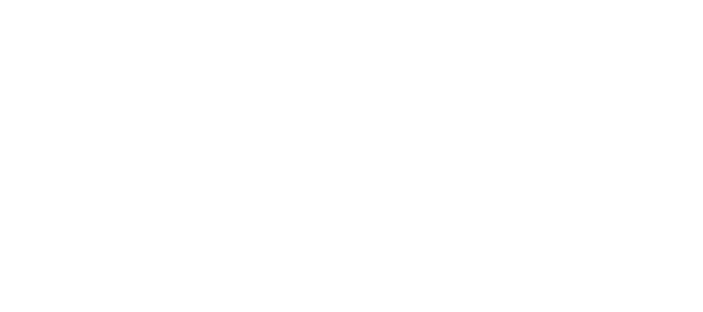
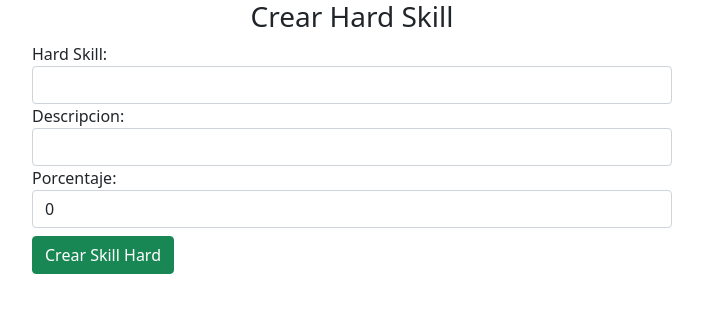
Before and after one commit to sosarodrigox/portfolioweb_dinamico, an Angular app: page /crear-hardskill in a window 1280 px wide. Before the commit this address led to /. Shown: the top 312 px of the page, without its empty margins (288-991 px from the left). Built offline with nearby package versions, Linux system fonts and the light colour scheme.

Commit message:
funciona crear nuevos hard skill

```diff
--- a/src/app/app-routing.module.ts
+++ b/src/app/app-routing.module.ts
@@ -3,6 +3,7 @@
 import { CrearCarreraComponent } from './componentes/crear-carrera/crear-carrera.component';
 import { CrearCursoComponent } from './componentes/crear-curso/crear-curso.component';
 import { CrearExperienciaComponent } from './componentes/crear-experiencia/crear-experiencia.component';
+import { CrearHardskillComponent } from './componentes/crear-hardskill/crear-hardskill.component';
 import { HomeComponent } from './componentes/home/home.component';
 import { LoginComponent } from './componentes/login/login.component';
 
@@ -12,7 +13,8 @@
   {path:'login', component:LoginComponent},
   {path:'crear-experiencia', component:CrearExperienciaComponent},
   {path:'crear-carrera', component:CrearCarreraComponent},
-  {path:'crear-curso', component:CrearCursoComponent}
+  {path:'crear-curso', component:CrearCursoComponent},
+  {path:'crear-hardskill', component:CrearHardskillComponent}
 
 ];
 
--- a/src/app/app.module.ts
+++ b/src/app/app.module.ts
@@ -20,6 +20,7 @@
 import { FormsModule } from '@angular/forms';
 import { CrearCarreraComponent } from './componentes/crear-carrera/crear-carrera.component';
 import { CrearCursoComponent } from './componentes/crear-curso/crear-curso.component';
+import { CrearHardskillComponent } from './componentes/crear-hardskill/crear-hardskill.component';
 
 @NgModule({
   declarations: [
@@ -38,7 +39,8 @@
     LoginComponent,
     CrearExperienciaComponent,
     CrearCarreraComponent,
-    CrearCursoComponent
+    CrearCursoComponent,
+    CrearHardskillComponent
   ],
   imports: [
     BrowserModule,
--- /dev/null
+++ b/src/app/componentes/crear-hardskill/crear-hardskill.component.html
@@ -0,0 +1,35 @@
+<div class="col-md-6 offset-md-3">
+    <h3 class="text-center">Crear Hard Skill</h3>
+    <form (ngSubmit)="onSubmit()">
+        <div class="form-group">
+            <label>Hard Skill: </label>
+            <input type="text"
+            class="form-control"
+            id="hardskill"
+            [(ngModel)]="skillHard.skill"
+            name="hardskill"
+            >
+        </div>
+        <div class="form-group">
+            <label>Descripcion: </label>
+            <input type="text"
+            class="form-control"
+            id="descripcion"
+            [(ngModel)]="skillHard.descripcion"
+            name="descripcion"
+            >
+        </div>
+        <div class="form-group">
+            <label>Porcentaje: </label>
+            <input type="number"
+            class="form-control"
+            id="porcentaje"
+            [(ngModel)]="skillHard.porcentaje"
+            name="porcentaje"
+            >
+        </div>
+        <div>
+            <button class="btn btn-success mt-2">Crear Skill Hard</button>
+        </div>
+    </form>
+</div>
--- /dev/null
+++ b/src/app/componentes/crear-hardskill/crear-hardskill.component.ts
@@ -0,0 +1,35 @@
+import { Component, OnInit } from '@angular/core';
+import { Router } from '@angular/router';
+import { skill_hard } from 'src/app/model/skill_hard.model';
+import { HardskillService } from 'src/app/servicios/hardskill.service';
+
+@Component({
+  selector: 'app-crear-hardskill',
+  templateUrl: './crear-hardskill.component.html',
+  styleUrls: ['./crear-hardskill.component.css']
+})
+export class CrearHardskillComponent implements OnInit {
+
+  skillHard: skill_hard = new skill_hard("","",0)
+
+  constructor(private hardSkillService:HardskillService, private router:Router) { }
+
+  ngOnInit(): void {
+  }
+
+  crearHardSkill(){
+    this.hardSkillService.crearHardSkill(this.skillHard).subscribe(dato =>{
+      console.log(dato);
+      this.volverPortfolio();
+    });
+  }
+
+  volverPortfolio(){
+    this.router.navigate(['/portfolio']);
+  }
+
+  onSubmit(){
+    this.crearHardSkill();
+  }
+
+}
--- a/src/app/componentes/experience/experience.component.ts
+++ b/src/app/componentes/experience/experience.component.ts
@@ -10,8 +10,6 @@
   styleUrls: ['./experience.component.css']
 })
 export class ExperienceComponent implements OnInit {
-
-  //experiencia: experiencia = new experiencia("","","","","","");
 
   experiencia:any;
 
--- a/src/app/componentes/skillh/skillh.component.html
+++ b/src/app/componentes/skillh/skillh.component.html
@@ -10,7 +10,7 @@
           <h3>Hard Skills</h3>
         </div>
         <div class="col-4 d-flex justify-content-end">
-            <button type="button" class="btn btn-outline-light">Agregar Skill<i class="fa-solid fa-circle-plus fa-lg ms-2"></i></button>
+            <button type="button" class="btn btn-outline-light" (click)="crearHardSkill()">Agregar Skill<i class="fa-solid fa-circle-plus fa-lg ms-2"></i></button>
         </div>
       </div>
       <div class="card mb-2" *ngFor="let skill_hard of skillHard">
--- a/src/app/componentes/skillh/skillh.component.ts
+++ b/src/app/componentes/skillh/skillh.component.ts
@@ -1,4 +1,5 @@
 import { Component, OnInit } from '@angular/core';
+import { Router } from '@angular/router';
 import { HardskillService } from 'src/app/servicios/hardskill.service';
 import { PortfolioService } from 'src/app/servicios/portfolio.service';
 
@@ -11,10 +12,14 @@
 
   skillHard: any;
 
-  constructor(private skillHardService:HardskillService){}
+  constructor(private skillHardService:HardskillService, private router:Router){}
 
   ngOnInit(): void {
     this.skillHardService.getListaHardSkills().subscribe(data=>{this.skillHard=data})
+  }
+
+  crearHardSkill(){
+    this.router.navigate(['/crear-hardskill'])
   }
   /*
   skillList:any;
--- a/src/app/servicios/hardskill.service.ts
+++ b/src/app/servicios/hardskill.service.ts
@@ -13,6 +13,10 @@
   constructor(private http: HttpClient) { }
 
   public getListaHardSkills():Observable<skill_hard>{
-    return this.http.get<skill_hard>(this.URL+'Ver/lista-skill-h')
+    return this.http.get<skill_hard>(this.URL+'Ver/lista-skill-h');
+  }
+
+  public crearHardSkill(hardskill:skill_hard):Observable<Object>{
+    return this.http.post(this.URL+'nueva/h_skill',hardskill);
   }
 }
```
Also changed, not shown: src/app/componentes/crear-hardskill/crear-hardskill.component.css (added), 1 other file (tests, documents, lock files or other folders).
